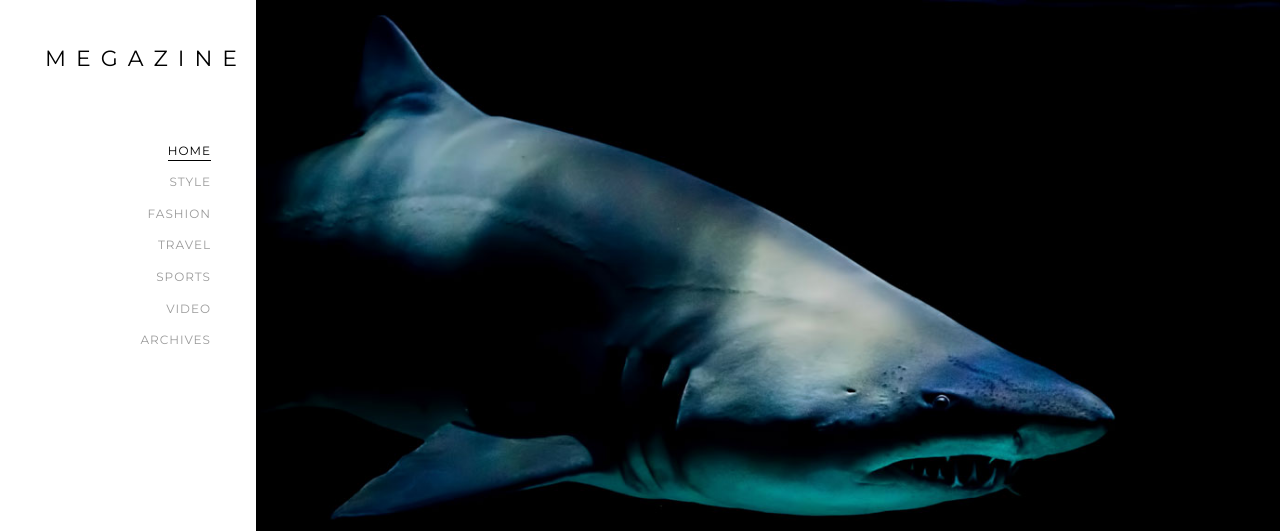
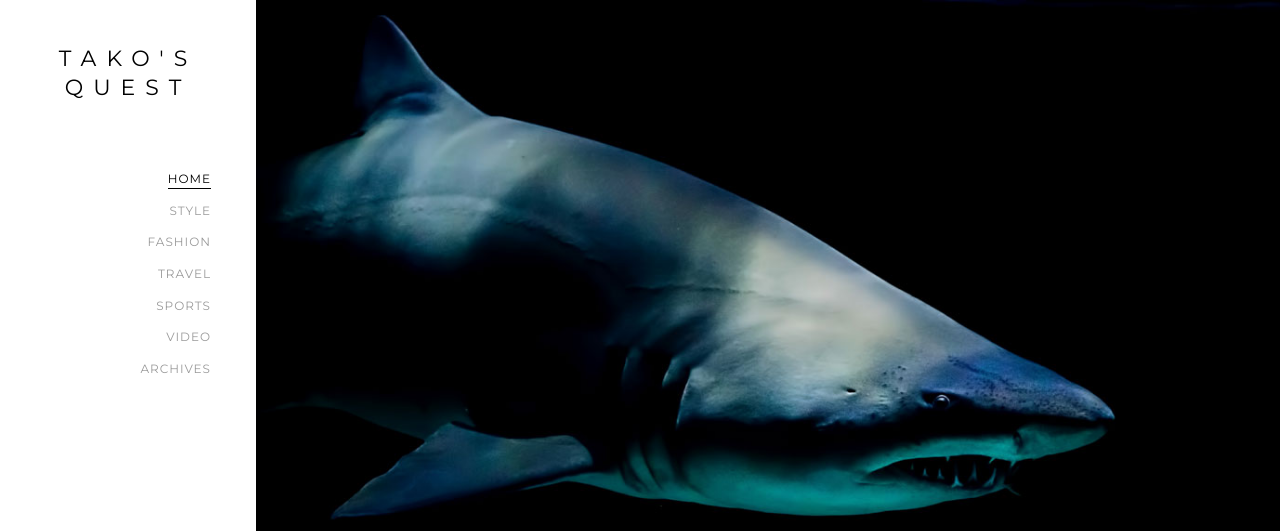
Before and after one commit to IvanEnriquez15/IvanEnriquez15.github.io, a plain HTML site: page index.html in a window 1280 px wide. Shown: the top 531 px of the page. Drawn offline with Linux system fonts and the light colour scheme; files whose address does not match are found by name.

Commit message:
set name takito

```diff
--- a/index.html
+++ b/index.html
@@ -3,7 +3,7 @@
 	<head>
 	<meta charset="utf-8">
 	<meta http-equiv="X-UA-Compatible" content="IE=edge">
-	<title>Megazine Template</title>
+	<title>Tako's Quest Template</title>
 	<meta name="viewport" content="width=device-width, initial-scale=1">
 	<meta name="description" content="" />
 	<meta name="keywords" content="" />
@@ -53,7 +53,7 @@
 	<div id="colorlib-page">
 		<a href="#" class="js-colorlib-nav-toggle colorlib-nav-toggle"><i></i></a>
 		<aside id="colorlib-aside" role="complementary" class="js-fullheight">
-			<h1 id="colorlib-logo"><a href="index.html">Megazine</a></h1>
+			<h1 id="colorlib-logo"><a href="index.html">Tako's Quest</a></h1>
 			<nav id="colorlib-main-menu" role="navigation">
 				<ul>
 					<li class="colorlib-active"><a href="index.html">Home</a></li>
```
